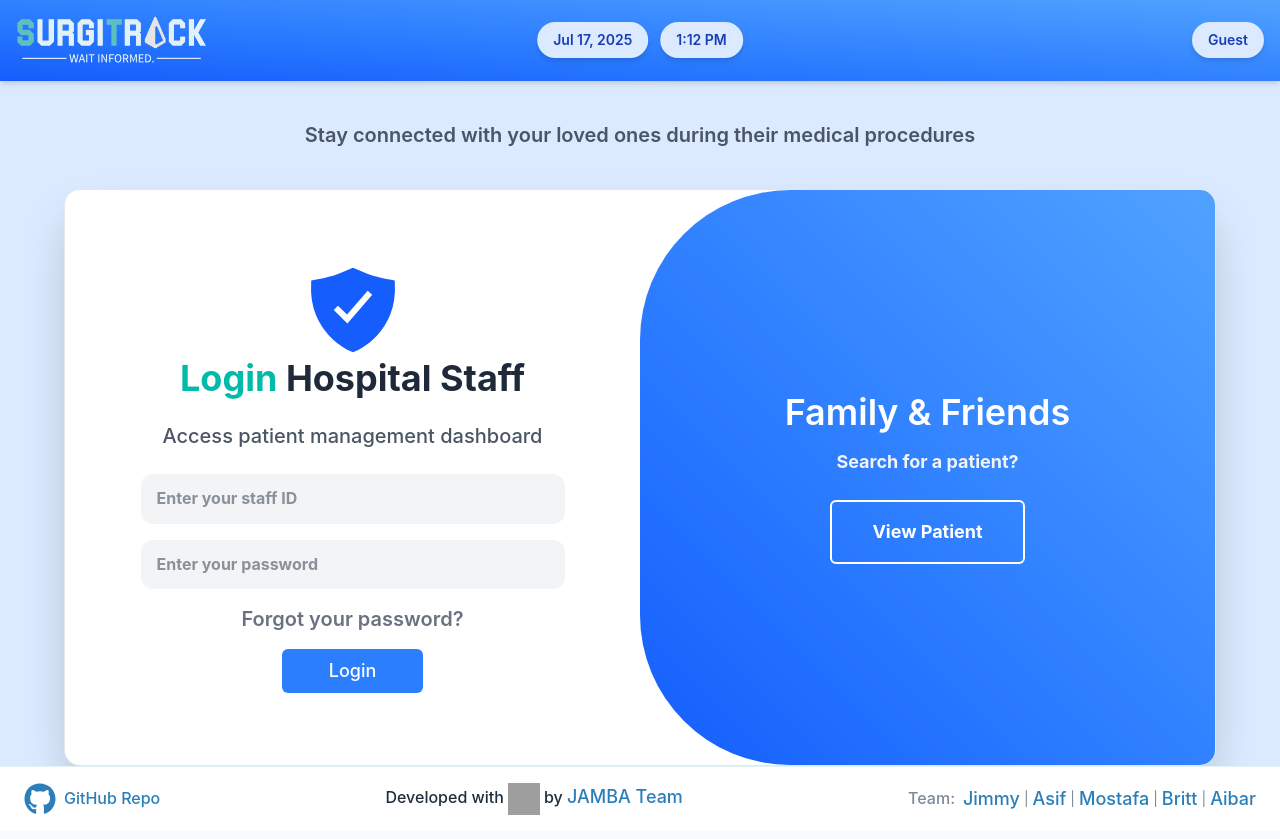
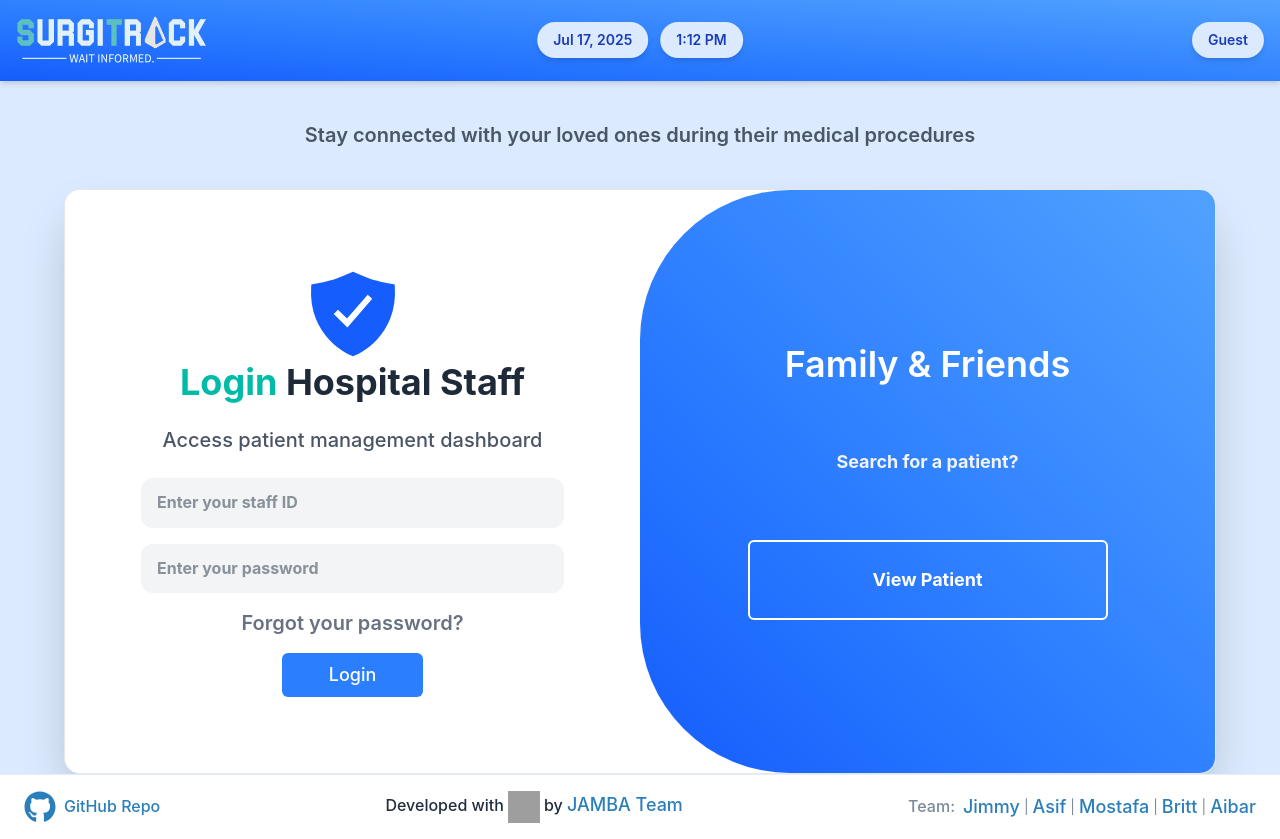
Before and after one commit to mhdasif123/SurgiTrack, a React (Vite) app: page / in a window 1280 px wide. Built offline with nearby package versions, Linux system fonts and the light colour scheme; grey boxes are pictures that could not be loaded.

Commit message:
Fixed CSS and Updated Edit Page

```diff
--- a/src/Pages/admin/AddPatientPage.jsx
+++ b/src/Pages/admin/AddPatientPage.jsx
@@ -172,7 +172,7 @@ const AddPatientPage = () => {
           </div>
         </div>
       </div>
-      <button type="submit" className="block mx-auto w-full text-lg bg-blue-500 font-medium text-white py-4 rounded-md hover:bg-blue-600 transition">Add Patient</button>
+      <button type="submit" className="block mx-auto w-full text-lg bg-blue-500 font-medium text-white py-2 rounded-md hover:bg-blue-600 transition">Add Patient</button>
       </form>
     </div>
     </>
--- a/src/Pages/admin/EditPatientPage.jsx
+++ b/src/Pages/admin/EditPatientPage.jsx
@@ -25,7 +25,7 @@ const AddPatientPage = () => {
   const [street, setStreet] = useState(currentPatient.street);
   const [IdGenerator, _] = useState(currentPatient.id);
   const [procedure, setProcedure] = useState(currentPatient.procedure);
-  const [status, setStatus] = useState(currentPatient.status)
+  const [status, setStatus] = useState(currentPatient.currentStatus)
 
 
   console.log(currentPatient);
@@ -51,14 +51,14 @@ const AddPatientPage = () => {
     navigate('/dashboard')
   }
 
-  if (!currentPatient) {
+  if (!currentPatient.id) {
     return <div>Patient not found</div>;
-    }
+  }
 
 
   return (
       <>
-        <h1 className="text-4xl font-bold text-gray-800 mb-2 text-center p-3">Update Patient</h1>
+        <h1 className="text-4xl font-bold text-gray-800 mb-2 text-center p-3">Update Patient Details</h1>
         <div className="max-w-4xl mx-auto p-6 bg-white shadow-2xl rounded-2xl">
         <form className="space-y-6" onSubmit={submitForm}>
           <div>
@@ -187,7 +187,7 @@ const AddPatientPage = () => {
             </div>
           </div>
         </div>
-        <button type="submit" className="block mx-auto w-full text-lg bg-blue-500 font-medium text-white py-4 rounded-md hover:bg-blue-600 transition">Update Patient</button>
+        <button type="submit" className="block mx-auto w-full text-lg bg-blue-500 font-medium text-white py-2 rounded-md hover:bg-blue-600 transition">Update Patient</button>
         </form>
       </div>
       </>
--- a/src/components/LoginComponent.jsx
+++ b/src/components/LoginComponent.jsx
@@ -10,14 +10,14 @@ const LoginComponent = () => {
     const navigate = useNavigate(); // ⬅️ init
 
     const handleSubmit = (e) => {
-        e.preventDefault();
-        login(identityNumber, password);
+      e.preventDefault();
+      login(identityNumber, password);
     };
 
     useEffect(() => {
-        if (user) {
-            navigate('/dashboard'); // ⬅️ redirect after login
-        }
+      if (user) {
+        navigate('/dashboard'); // ⬅️ redirect after login
+      }
     }, [user, navigate]);
 
   return (
@@ -25,7 +25,7 @@ const LoginComponent = () => {
        <div className="flex w-[90%] max-w-6xl rounded-2xl overflow-hidden shadow-2xl bg-white border border-gray-200">
 
         {/* Left Side - Login Form */}
-        <div className='w-1/2 bg-white flex flex-col justify-center items-center p-15'>
+        <div className='w-1/2 bg-white flex flex-col justify-center items-center p-16'>
           <div className="w-full max-w-md ">
             <div className='flex flex-col justify-center items-center p-3'>
               <IoShieldCheckmarkSharp className='text-8xl text-blue-600' />
@@ -64,12 +64,12 @@ const LoginComponent = () => {
         </div>
 
         {/* Right Side - Has curved blue shape */}
-        <div className="w-1/2 bg-gradient-to-tr from-blue-600 to-blue-400 text-white flex flex-col justify-center items-center p-15 rounded-l-[150px]">
-          <div className="w-full max-w-md text-center z-10">
-            <h3 className="text-4xl font-semibold mb-4">Family & Friends</h3>
-            <p className="text-lg mb-6 font-bold text-gray-100">Search for a patient?</p>
+        <div className="w-1/2 bg-gradient-to-tr from-blue-600 to-blue-400 text-white flex flex-col justify-center items-center p-16 rounded-l-[150px]">
+          <div className="w-full max-w-md text-center z-10 space-y-16">
+            <h3 className="text-4xl font-semibold ">Family & Friends</h3>
+            <p className="text-lg font-bold text-gray-100">Search for a patient?</p>
             <Link to="/search-patient"> {/* Just added a route to the SearchPatientPage */}
-              <button className="border-2 font-bold text-lg px-10 py-4 border-white rounded-md hover:bg-white hover:text-blue-600 transition">
+              <button className="border-2 font-bold text-lg w-90 py-6 border-white rounded-md hover:bg-white hover:text-blue-600 transition">
                 View Patient
               </button>
             </Link>
--- a/src/components/SearchPatientComponent.jsx
+++ b/src/components/SearchPatientComponent.jsx
@@ -49,11 +49,11 @@ const SearchPatientComponent = () => {
       <div className="flex w-[90%] max-w-6xl rounded-2xl overflow-hidden shadow-2xl bg-white border border-gray-200">
         {/* Left Panel */}
         <div className="w-1/2 bg-gradient-to-tl from-blue-600 to-blue-400 text-white flex flex-col justify-center items-center p-16 rounded-r-[150px]">
-          <div className="w-full max-w-md text-center z-10">
+          <div className="w-full max-w-md text-center z-10 space-y-16">
             <h3 className="text-5xl font-semibold mb-6">Are you hospital staff?</h3>
             <p className="text-xl font-bold mb-10">Welcome back</p>
             <Link to="/" className="inline-block">
-              <button className="border-2 font-bold text-xl px-20 py-6 rounded-md hover:bg-white hover:text-blue-600 transition">
+              <button className="border-2 font-bold text-lg w-90 py-6 border-white rounded-md hover:bg-white hover:text-blue-600 transition">
                 Staff Login
               </button>
             </Link>
--- a/src/contexts/PatientProvider.jsx
+++ b/src/contexts/PatientProvider.jsx
@@ -6,7 +6,7 @@ import LocalStorageHook from '../components/Hooks/LocalStorageHook.jsx';
 
 export const PatientProvider = ({ children }) => {
   // Using the hook to get the info from storage
-    const [patients, setPatients] = LocalStorageHook("patient", null);
+    const [patients, setPatients] = LocalStorageHook("patients", null);
 
     useEffect(() => {
       if (!patients || patients === 0) {
```
